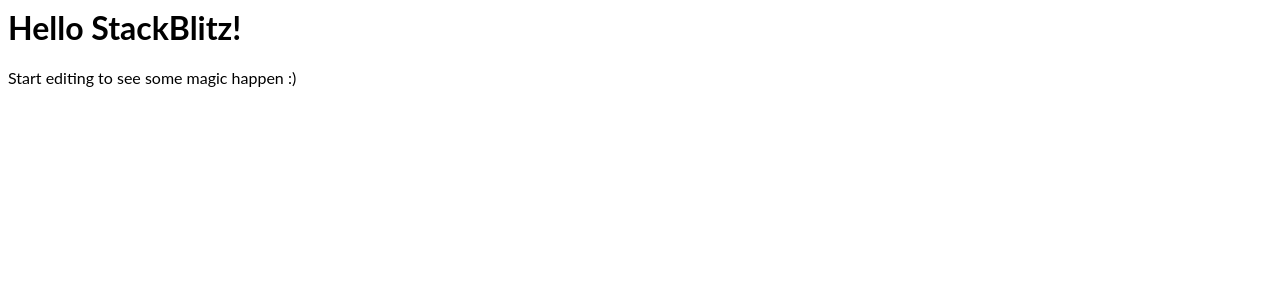
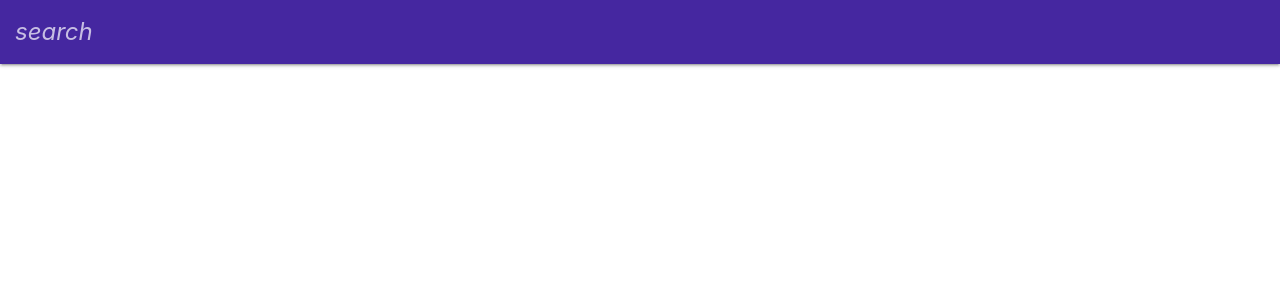
Before and after one commit to Sijadkhan1678/IT--LOGGER-, a React (Create React App) app: page / in a window 1280 px wide. Shown: the top 300 px of the page. Built offline with nearby package versions, Linux system fonts and the light colour scheme.

Commit message:
SerachBar Component add

```diff
--- a/src/App.js
+++ b/src/App.js
@@ -1,11 +1,17 @@
-import React from "react";
-import "./style.css";
+import React, { Fragment, useEffect } from 'react';
+import './style.css';
+import 'materialize-css/dist/css/materialize.min.css';
+import M from 'materialize-css/dist/js/materialize.min.js';
+import SearchBar from './components/layout/SearchBar';
 
-export default function App() {
+const App = () => {
+  useEffect(() => {
+    M.AutoInit();
+  }, []);
   return (
-    <div>
-      <h1>Hello StackBlitz!</h1>
-      <p>Start editing to see some magic happen :)</p>
-    </div>
+    <Fragment>
+      <SearchBar />
+    </Fragment>
   );
-}
+};
+export default App;
--- /dev/null
+++ b/src/components/layout/SearchBar.js
@@ -0,0 +1,21 @@
+import React from 'react';
+
+const SearchBar = () => {
+  return (
+    <nav className="deep-purple darken-3">
+      <div className="nav-wrapper">
+        <form>
+          <div className="input-field">
+            <input id="search" type="search" />
+            <label className="label-icon" for="search">
+              <i className="material-icons">search</i>
+            </label>
+            <i className="material-icons">close</i>
+          </div>
+        </form>
+      </div>
+    </nav>
+  );
+};
+
+export default SearchBar;
```
